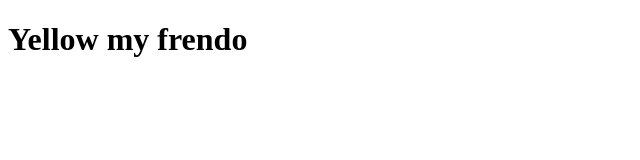
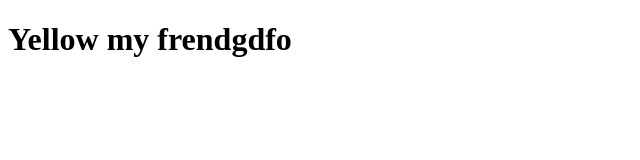
Before and after one commit to fs-s/new, a plain HTML site: page index.html in a window 1280 px wide. Shown: the full height of the page, 0-640 px from the left. Drawn offline with Linux system fonts and the light colour scheme.

Commit message:
first commit

```diff
--- a/index.html
+++ b/index.html
@@ -7,6 +7,6 @@
     <title>Document</title>
 </head>
 <body>
-    <h1>Yellow my frendo</h1>
+    <h1>Yellow my frendgdfo</h1>
 </body>
 </html>
```
